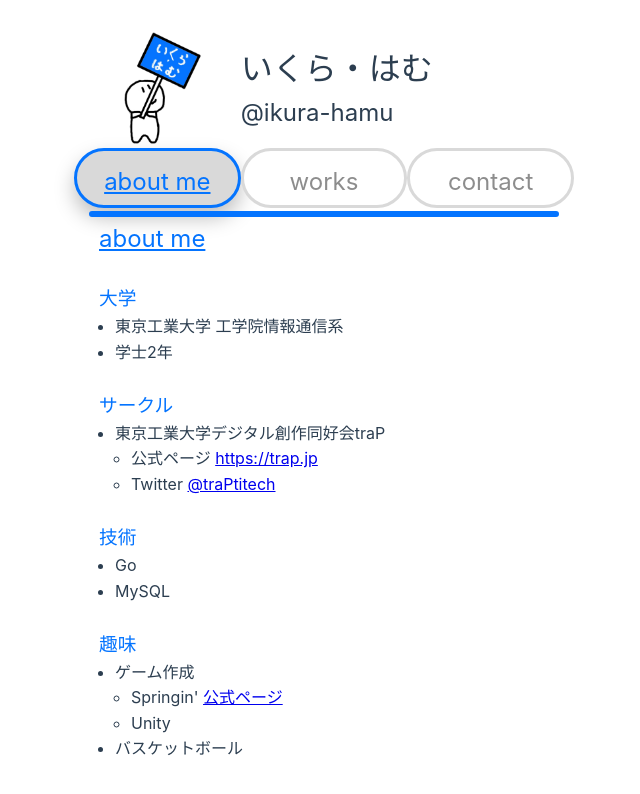
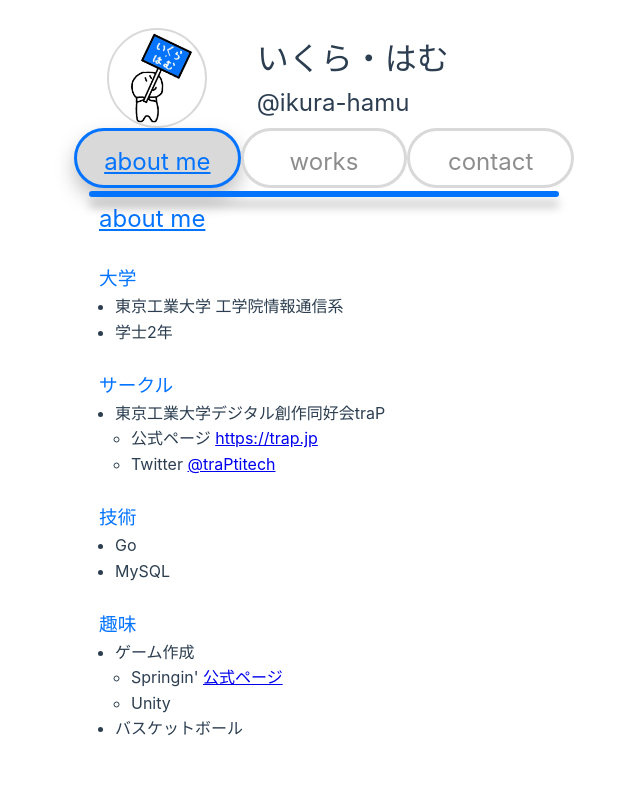
Before and after one commit to ikura-hamu/portfolio, a Vue app: page / in a window 1280 px wide. Shown: the top 794 px of the page, without its empty margins (316-956 px from the left). Built offline with nearby package versions, Linux system fonts and the light colour scheme.

Commit message:
いろいろ影

```diff
--- a/src/components/Bar.vue
+++ b/src/components/Bar.vue
@@ -12,5 +12,6 @@
 
   border: 3px solid #0474FF;
   border-radius: 3px;
+  box-shadow: 0 10px 10px rgba(0, 0, 0, 0.25);
 }
 </style>
--- a/src/components/Header.vue
+++ b/src/components/Header.vue
@@ -15,10 +15,18 @@
 
 <style>
 .icon {
-  height: 120px;
-  width: 120px;
+  height: 100px;
+  width: 100px;
   margin-left: auto;
   margin-right: auto;
+  border-radius: 50%;
+  border: 2px solid;
+  border-color: #D9D9D9;
+}
+
+.icon:hover {
+  border-color: #0474FF;
+  box-shadow: 0 10px 10px rgba(0, 0, 0, 0.25);
 }
 
 .top {
@@ -31,5 +39,6 @@
   display: grid;
   margin-top: auto;
   margin-bottom: auto;
+  margin-left: 16px;
 }
 </style>
```
